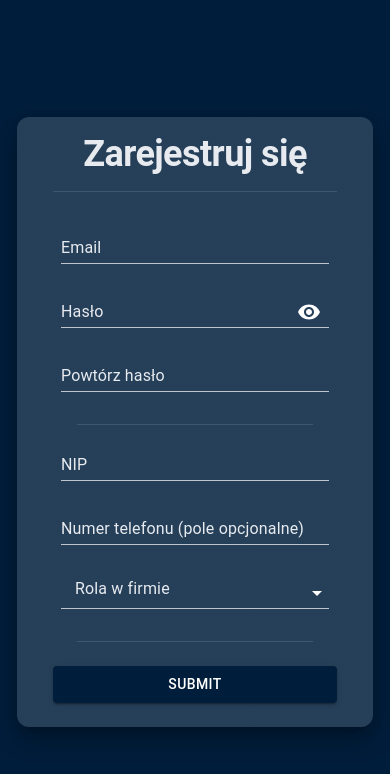
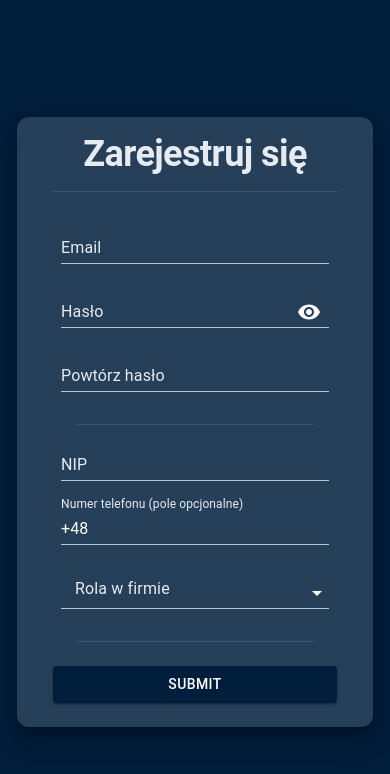
Before and after one commit to Gromzi/registration-module, a React (Vite) app: page / in a window 390 px wide. Shown: the top 774 px of the page. Built offline with nearby package versions, Linux system fonts and the light colour scheme.

Commit message:
Modify the phone number validation regex and input

```diff
--- a/src/components/inputComponents/PhoneNumberInput.tsx
+++ b/src/components/inputComponents/PhoneNumberInput.tsx
@@ -1,4 +1,4 @@
-import { TextField, Typography } from '@mui/material'
+import { InputAdornment, TextField, Typography } from '@mui/material'
 import InputProps from '../../types/inputProps'
 
 const phoneNumberInput = ({ register, errors }: InputProps) => {
@@ -12,6 +12,13 @@ const phoneNumberInput = ({ register, errors }: InputProps) => {
         color={errors.tel?.message ? 'error' : 'info'}
         {...register('tel')}
         defaultValue=""
+        InputProps={{
+          startAdornment: (
+            <InputAdornment position="start">
+              <Typography>+48</Typography>
+            </InputAdornment>
+          ),
+        }}
       />
       {errors.tel?.message && (
         <Typography variant="caption" color="error" sx={{ ml: 1 }}>
--- a/src/formLogic/validationSchema.ts
+++ b/src/formLogic/validationSchema.ts
@@ -26,8 +26,8 @@ const schema = yup.object().shape({
   tel: yup
     .string()
     .matches(
-        /^(?:[\+]?[(]?[0-9]{3}[)]?[-\s\.]?[0-9]{3}[-\s\.]?[0-9]{4,6})?$/im,
-        'Podaj poprawny numer telefonu (format +12345678901)'
+      /^(?:\d{3}[- .]?){2}\d{3}$|^$/,
+      'Podaj poprawny numer telefonu'
     ),
   role: yup.string().required('Rola jest wymagana'),
 })
```
Lines whose indentation alone changed are shown as unchanged.
